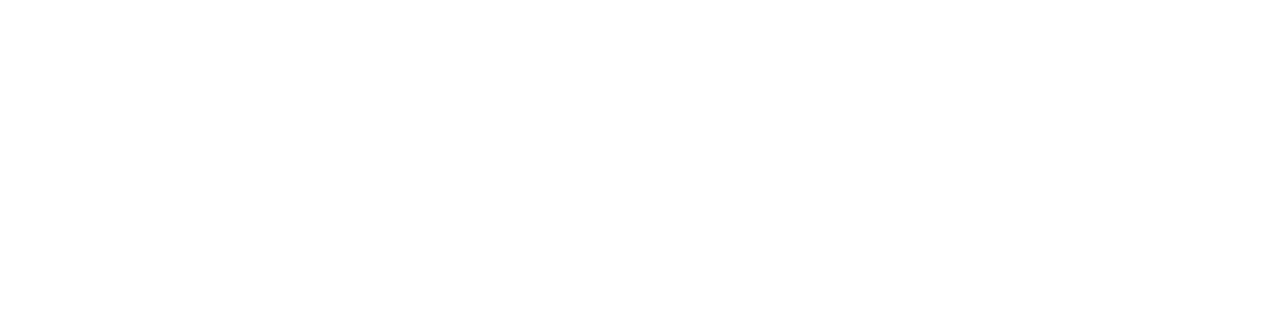
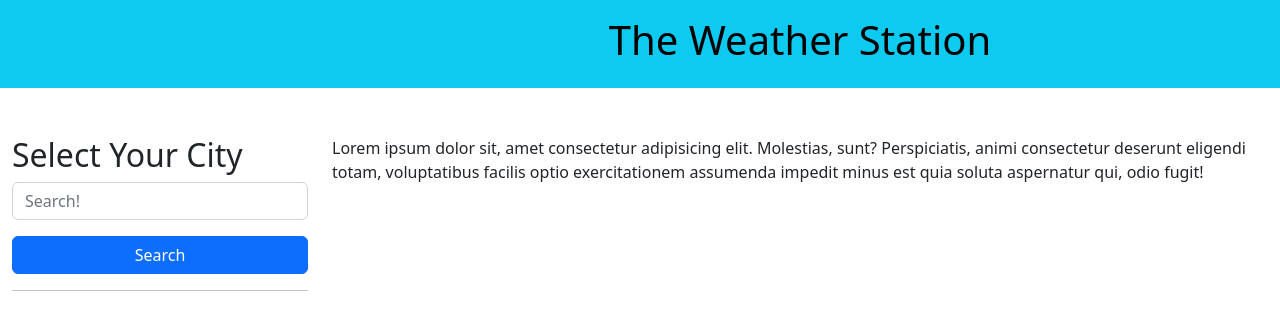
Before and after one commit to Meduion/weather-station, a plain HTML site: page index.html in a window 1280 px wide. Drawn offline with nearby package versions, Linux system fonts and the light colour scheme.

Commit message:
set up framework of html

```diff
--- a/index.html
+++ b/index.html
@@ -10,10 +10,28 @@
     <link rel="stylesheet" href="./assets/css/style.css">
 </head>
 
-<body>
-    <header>
+<body class="container-fluid">
+    <header class="row bg-info pb-3 pt-3">
+        <div class="col-sm-3"></div>
+        <div class="col-sm-9 text-center text-bg-info">
+            <h1>The Weather Station</h1>
+        </div>
+    </header>
 
-    </header>
+    <main class="row pt-5">
+        <div class="col-sm-3">
+            <h2>Select Your City</h2>
+            <form id="search" class="">
+                <input id="search-text" class="form-control mb-3" type="text" placeholder="Search!">
+                <div class="d-grid">
+                    <button class="btn btn-primary btn-block">Search</button>
+                </div>
+            </form>
+            <hr>
+        </div>
+        <div class="col-sm-9">Lorem ipsum dolor sit, amet consectetur adipisicing elit. Molestias, sunt? Perspiciatis, animi consectetur deserunt eligendi totam, voluptatibus facilis optio exercitationem assumenda impedit minus est quia soluta aspernatur qui, odio fugit!</div>
+
+    </main>
 
 
 
```
